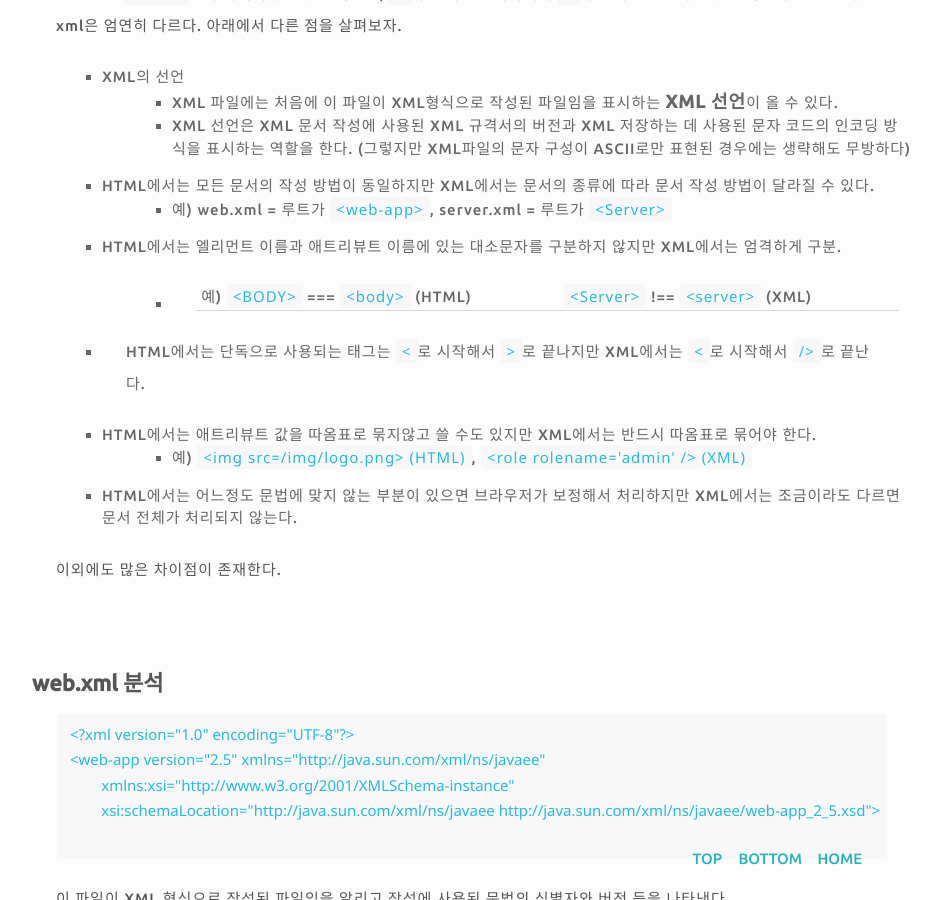
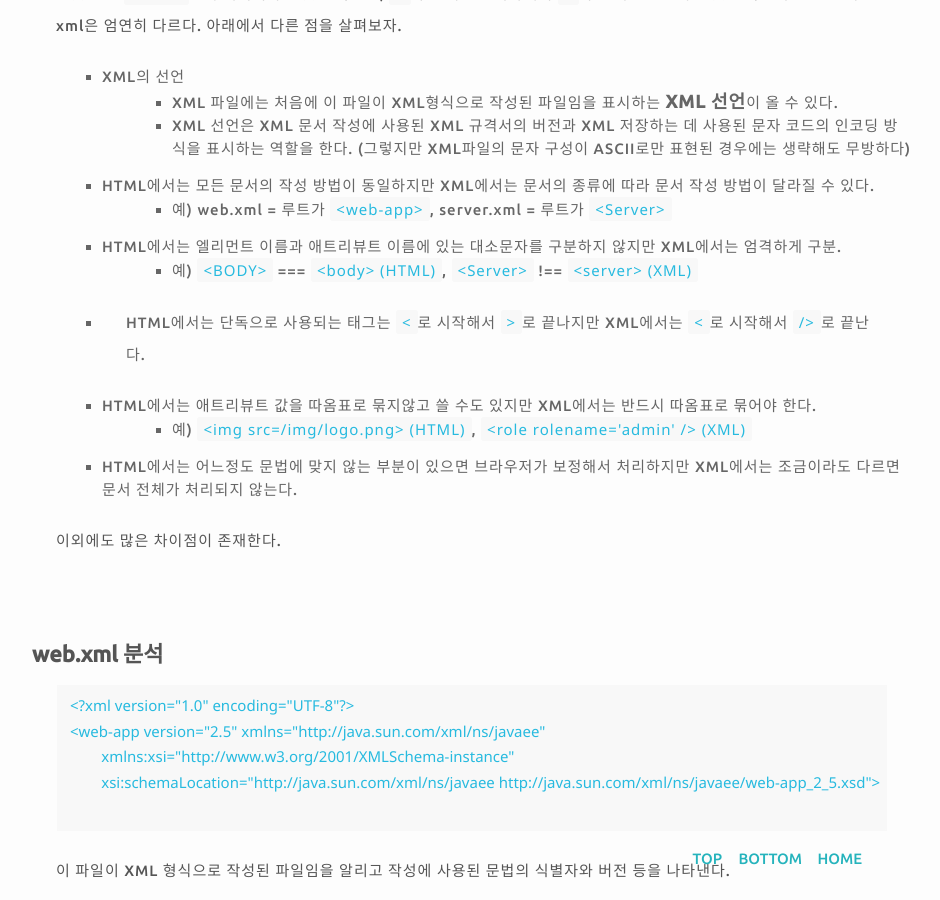
Before and after one commit to plus4070/plus4070.github.io, a Jekyll site: the page built from _posts/2016-04-21-Web.xml.md, in a window 1280 px wide and 900 px high, scrolled down 2007 px. Shown: the whole window, without its empty margins (168-1108 px from the left). Built offline with Jekyll 4.4.1, drawn with Linux system fonts in a browser that asks for light colours; nearby versions of some CDN libraries; comment, search, counter and statistics services are not loaded.

Commit message:
Edit mis spelled words

```diff
--- a/_posts/2016-04-21-Web.xml.md
+++ b/_posts/2016-04-21-Web.xml.md
@@ -64,7 +64,7 @@ DD는 WAS 구동 시 `/WEB-INF` 디렉토리에 존재하는 `web.xml`을 읽어
 
 
 - HTML에서는 엘리먼트 이름과 애트리뷰트 이름에 있는 대소문자를 구분하지 않지만 XML에서는 엄격하게 구분.
-	- 예) `<BODY>` === `<body>` (HTML) | `<Server>` !== `<server>` (XML)
+	- 예) `<BODY>` === `<body> (HTML)`, `<Server>` !== `<server> (XML)`
 
 
 - HTML에서는 단독으로 사용되는 태그는 `<`로 시작해서 `>`로 끝나지만 XML에서는 `<`로 시작해서 `/>`로 끝난다.
```
Also changed, not shown: _posts/2016-04-17-Node.js_EventHandling - 복사본.md (+1 -1 lines).
